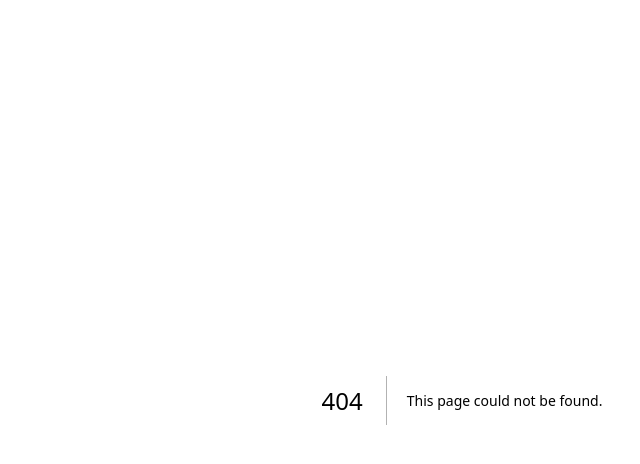
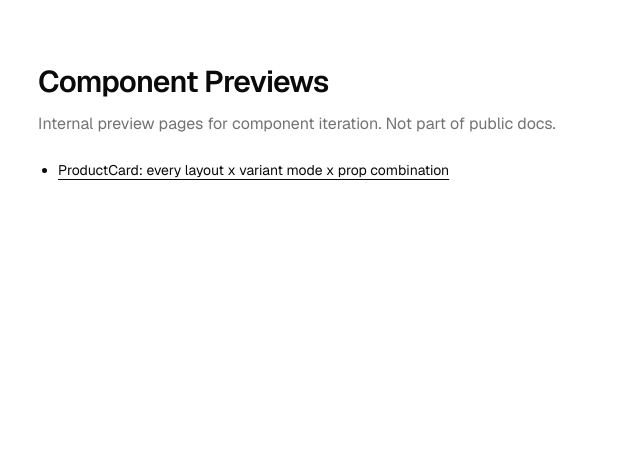
Before and after one commit to vasilisgee/shoppablecn, a Next.js app: page /preview in a window 1280 px wide. Before the commit this address had no page. Shown: the top 464 px of the page, without its empty margins (178-818 px from the left). Built offline with nearby package versions, Linux system fonts and the light colour scheme.

Commit message:
preview: add preview index page

```diff
--- /dev/null
+++ b/app/preview/page.tsx
@@ -0,0 +1,32 @@
+import Link from "next/link"
+
+export const metadata = {
+  robots: {
+    index: false,
+    follow: false,
+  },
+}
+
+export default function PreviewIndexPage() {
+  return (
+    <main className="mx-auto flex min-h-screen w-full max-w-4xl flex-col gap-6 px-6 py-16">
+      <div className="space-y-3">
+        <h1 className="text-3xl font-semibold tracking-tight">
+          Component Previews
+        </h1>
+        <p className="text-muted-foreground">
+          Internal preview pages for component iteration. Not part of public
+          docs.
+        </p>
+      </div>
+
+      <ul className="list-disc space-y-2 pl-5 text-sm">
+        <li>
+          <Link className="underline underline-offset-4" href="/preview/product-card">
+            ProductCard: every layout x variant mode x prop combination
+          </Link>
+        </li>
+      </ul>
+    </main>
+  )
+}
```
